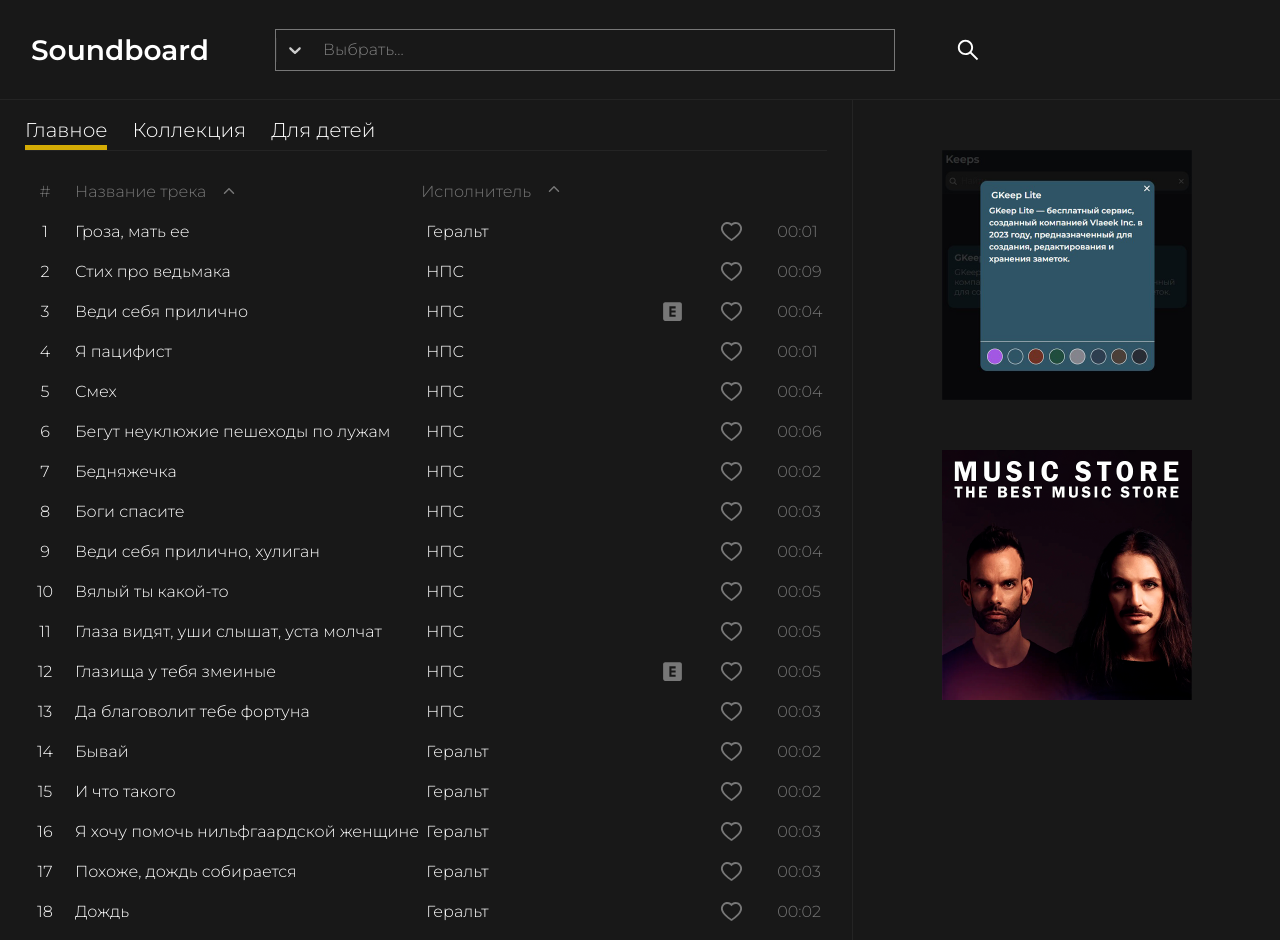
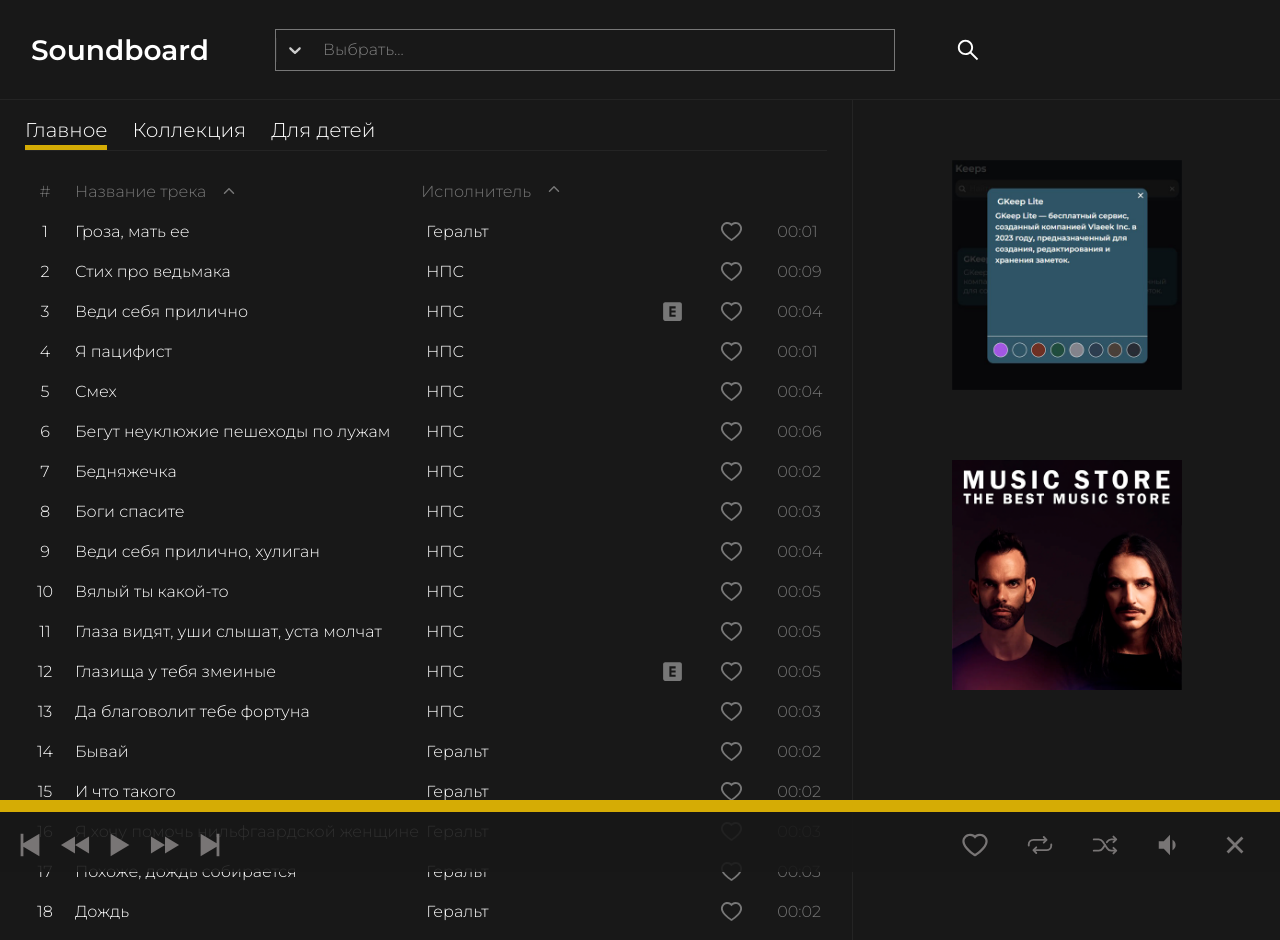
Before and after one commit to Vlaek/Soundboard-React, a React (Vite) app: page / in a window 1280 px wide. Shown: the top 940 px of the page. Built offline with nearby package versions, Linux system fonts and the light colour scheme.

Commit message:
add functionality

```diff
--- a/package.json
+++ b/package.json
@@ -12,11 +12,13 @@
 	"dependencies": {
 		"@types/node": "^20.6.2",
 		"@types/react-select": "^5.0.1",
+		"@types/react-transition-group": "^4.4.6",
 		"classnames": "^2.3.2",
 		"react": "^18.2.0",
 		"react-dom": "^18.2.0",
 		"react-icons": "^4.11.0",
 		"react-select": "^5.7.4",
+		"react-transition-group": "^4.4.5",
 		"sass": "^1.67.0",
 		"use-sound": "^4.0.1"
 	},
--- a/src/App.tsx
+++ b/src/App.tsx
@@ -110,7 +110,6 @@ const App: FC = () => {
 					/>
 				}
 			/>
-			{currentTrack && (
 			<Player
 				{...{
 					tracks,
@@ -120,9 +119,10 @@ const App: FC = () => {
 					currentTrack,
 					isPlaying,
 					setIsPlaying,
+					likes,
 				}}
+				setLike={onSetLike}
 			/>
-			)}
 		</div>
 	)
 }
--- a/src/components/Aside/Banner/Banner.module.scss
+++ b/src/components/Aside/Banner/Banner.module.scss
@@ -2,9 +2,14 @@
 	width: 250px;
 	height: 250px;
 	margin: 0px auto 50px;
+	padding: 10px;
 
 	img {
 		width: 100%;
 		user-select: none;
 	}
+
+	&:hover {
+		outline: 3px solid #d5ac05;
+	}
 }
--- a/src/components/Items/Item/Item.tsx
+++ b/src/components/Items/Item/Item.tsx
@@ -51,7 +51,11 @@ const Item: FC<ItemProps> = ({
 			<div className={styles.idContainer}>
 				{isFocused ? (
 					item.id === currentTrack?.id ? (
-						<AiFillPauseCircle className={cl(styles.play, styles.active)} />
+						isPlaying ? (
+							<AiFillPauseCircle className={styles.play} />
+						) : (
+							<AiFillPlayCircle className={cl(styles.play, styles.active)} />
+						)
 					) : (
 						<AiFillPlayCircle className={styles.play} />
 					)
@@ -59,7 +63,7 @@ const Item: FC<ItemProps> = ({
 					isPlaying ? (
 						<div className={styles.is_play}></div>
 					) : (
-						<AiFillPauseCircle className={styles.play} />
+						<AiFillPlayCircle className={styles.play} />
 					)
 				) : (
 					<div className={styles.id}>{index + 1}</div>
--- a/src/components/Player/Buttons/Buttons.tsx
+++ b/src/components/Player/Buttons/Buttons.tsx
@@ -21,18 +21,20 @@ interface ButtonsProps {
 const Buttons: FC<ButtonsProps> = memo(
 	({ handleNext, handlePrevious, skipForward, skipBackward, togglePlayPause, isPlaying }) => {
 		return (
-			<div className={styles.buttons}>
+			<div className={styles.buttons} title='Включить предыдущий трек'>
 				<button onClick={handlePrevious}>
 					<IoPlaySkipBackSharp />
 				</button>
-				<button onClick={skipBackward}>
+				<button onClick={skipBackward} title='Перемотать назад'>
 					<IoPlayBackSharp />
 				</button>
-				<button onClick={togglePlayPause}>{isPlaying ? <IoPauseSharp /> : <IoPlaySharp />}</button>
-				<button onClick={skipForward}>
+				<button onClick={togglePlayPause} title='Включить / выключить'>
+					{isPlaying ? <IoPauseSharp /> : <IoPlaySharp />}
+				</button>
+				<button onClick={skipForward} title='Перемотать вперед'>
 					<IoPlayForwardSharp />
 				</button>
-				<button onClick={handleNext}>
+				<button onClick={handleNext} title='Включить следующий трек'>
 					<IoPlaySkipForwardSharp />
 				</button>
 			</div>
--- a/src/components/Player/Controls/Controls.module.scss
+++ b/src/components/Player/Controls/Controls.module.scss
@@ -9,3 +9,27 @@
 	display: flex;
 	justify-content: space-between;
 }
+
+.right {
+	display: flex;
+	padding-right: 20px;
+}
+
+.button {
+	width: 50px;
+	height: 100%;
+	font-size: 30px;
+	margin-left: 15px;
+	color: #787575;
+	background-color: inherit;
+	cursor: pointer;
+	transition: color 0.3s ease;
+
+	&:hover {
+		color: #dcdcdc;
+	}
+
+	&.active {
+		color: #d5ac05;
+	}
+}
--- a/src/components/Player/Controls/Controls.tsx
+++ b/src/components/Player/Controls/Controls.tsx
@@ -1,9 +1,12 @@
 import { FC, useCallback, useEffect, useRef, useState } from 'react'
+import { IoRepeatOutline, IoShuffle, IoCloseSharp } from 'react-icons/io5'
+import { AiFillHeart, AiOutlineHeart } from 'react-icons/ai'
 import { ITrack } from '../../../types/types'
-import styles from './Controls.module.scss'
 import Display from '../Display/Display'
 import Buttons from '../Buttons/Buttons'
 import Volume from './../Volume/Volume'
+import cn from 'classnames'
+import styles from './Controls.module.scss'
 
 interface ControlsProps {
 	audioRef: React.RefObject<HTMLAudioElement>
@@ -13,12 +16,14 @@ interface ControlsProps {
 	tracks: ITrack[]
 	trackIndex: number
 	setTrackIndex: React.Dispatch<React.SetStateAction<number>>
-	setCurrentTrack: (track: ITrack) => void
+	setCurrentTrack: React.Dispatch<React.SetStateAction<ITrack | null>>
 	progressRef: React.RefObject<HTMLDivElement>
 	currentTrack: ITrack | null
 	setDuration: React.Dispatch<React.SetStateAction<number>>
 	isPlaying: boolean
 	setIsPlaying: React.Dispatch<React.SetStateAction<boolean>>
+	isLike: boolean
+	setLike: (like: ITrack) => void
 }
 
 const Controls: FC<ControlsProps> = ({
@@ -35,9 +40,13 @@ const Controls: FC<ControlsProps> = ({
 	setDuration,
 	isPlaying,
 	setIsPlaying,
+	isLike,
+	setLike,
 }) => {
 	const [volume, setVolume] = useState(10)
 	const [muteVolume, setMuteVolume] = useState(false)
+	const [isRandom, setIsRandom] = useState(false)
+	const [isRepeat, setIsRepeat] = useState(false)
 
 	const togglePlayPause = useCallback(() => {
 		setIsPlaying(prev => !prev)
@@ -71,15 +80,37 @@ const Controls: FC<ControlsProps> = ({
 		playAnimationRef.current = requestAnimationFrame(repeat)
 	}, [isPlaying, audioRef, repeat])
 
+	const getRandomTrack = useCallback(() => {
+		let randomIndex
+
+		do {
+			randomIndex = Math.floor(Math.random() * tracks.length)
+		} while (randomIndex === trackIndex)
+
+		setTrackIndex(randomIndex)
+		setCurrentTrack(tracks[randomIndex])
+	}, [setCurrentTrack, setTrackIndex, trackIndex, tracks])
+
 	const handleNext = useCallback(() => {
 		if (trackIndex >= tracks.length - 1) {
 			setTrackIndex(0)
 			setCurrentTrack(tracks[0])
 		} else {
+			if (isRandom) {
+				getRandomTrack()
+			} else {
 				setTrackIndex(prev => prev + 1)
 				setCurrentTrack(tracks[trackIndex + 1])
 			}
-	}, [setCurrentTrack, setTrackIndex, trackIndex, tracks])
+		}
+	}, [getRandomTrack, isRandom, setCurrentTrack, setTrackIndex, trackIndex, tracks])
+
+	const handleRepeat = () => {
+		if (audioRef.current) {
+			audioRef.current.currentTime = 0 // Устанавливаем текущее время в начало трека
+			audioRef.current.play() // Возобновляем воспроизведение
+		}
+	}
 
 	const handlePrevious = () => {
 		if (trackIndex === 0) {
@@ -167,9 +198,37 @@ const Controls: FC<ControlsProps> = ({
 						trackIndex,
 						setTrackIndex,
 						setCurrentTrack,
+						handleNext,
+						isRepeat,
+						handleRepeat,
 					}}
 				/>
 			</div>
+			<div className={styles.right}>
+				<button
+					className={cn(styles.button, { [styles.active]: isLike })}
+					onClick={() => {
+						currentTrack && setLike(currentTrack)
+					}}
+				>
+					{isLike ? <AiFillHeart /> : <AiOutlineHeart />}
+				</button>
+				<button
+					className={cn(styles.button, { [styles.active]: isRepeat })}
+					onClick={() => setIsRepeat(!isRepeat)}
+					title='Повторять'
+				>
+					<IoRepeatOutline />
+				</button>
+
+				<button
+					className={cn(styles.button, { [styles.active]: isRandom })}
+					onClick={() => setIsRandom(!isRandom)}
+					title='В случайном порядке'
+				>
+					<IoShuffle />
+				</button>
+
 				<Volume
 					{...{
 						volume,
@@ -178,6 +237,14 @@ const Controls: FC<ControlsProps> = ({
 						setMuteVolume,
 					}}
 				/>
+				<button
+					className={styles.button}
+					onClick={() => setCurrentTrack(null)}
+					title='Закрыть плеер'
+				>
+					<IoCloseSharp />
+				</button>
+			</div>
 		</div>
 	)
 }
--- a/src/components/Player/Display/Display.tsx
+++ b/src/components/Player/Display/Display.tsx
@@ -7,23 +7,13 @@ interface DisplayProps {
 	audioRef: React.RefObject<HTMLAudioElement>
 	setDuration: (duration: number) => void
 	progressBarRef: React.RefObject<HTMLInputElement>
-	tracks: ITrack[]
-	trackIndex: number
-	setTrackIndex: React.Dispatch<React.SetStateAction<number>>
-	setCurrentTrack: (track: ITrack) => void
+	handleNext: () => void
+	isRepeat: boolean
+	handleRepeat: () => void
 }
 
 const Display: FC<DisplayProps> = memo(
-	({
-		currentTrack,
-		audioRef,
-		setDuration,
-		progressBarRef,
-		tracks,
-		trackIndex,
-		setTrackIndex,
-		setCurrentTrack,
-	}) => {
+	({ currentTrack, audioRef, setDuration, progressBarRef, handleNext, isRepeat, handleRepeat }) => {
 		const onLoadedMetadata = () => {
 			const seconds = audioRef.current?.duration
 			if (seconds) {
@@ -31,16 +21,6 @@ const Display: FC<DisplayProps> = memo(
 			}
 			if (progressBarRef.current) {
 				progressBarRef.current.max = String(seconds)
-			}
-		}
-
-		const handleNext = () => {
-			if (trackIndex >= tracks.length - 1) {
-				setTrackIndex(0)
-				setCurrentTrack(tracks[0])
-			} else {
-				setTrackIndex(prev => prev + 1)
-				setCurrentTrack(tracks[trackIndex + 1])
 			}
 		}
 
@@ -55,7 +35,7 @@ const Display: FC<DisplayProps> = memo(
 						src={`/tracks/${currentTrack.file}`}
 						ref={audioRef}
 						onLoadedMetadata={onLoadedMetadata}
-						onEnded={handleNext}
+						onEnded={() => (isRepeat ? handleRepeat() : handleNext())}
 					/>
 				)}
 			</div>
--- a/src/components/Player/Player.module.scss
+++ b/src/components/Player/Player.module.scss
@@ -4,5 +4,18 @@
 	left: 0;
 	width: 100%;
 	height: 72px;
+	transform: translateY(72px);
 	background-color: rgba(24, 24, 24, 0.9);
+
+	&_enter_done {
+		transform: translateY(0px);
+		transition: transform 0.2s ease-in-out;
+	}
+	&_exit {
+		transform: translateY(0px);
+	}
+	&_exit_active {
+		transform: translateY(72px);
+		transition: transform 0.4s ease-in-out;
+	}
 }
--- a/src/components/Player/Player.tsx
+++ b/src/components/Player/Player.tsx
@@ -3,6 +3,7 @@ import styles from './Player.module.scss'
 import Controls from './Controls/Controls'
 import ProgressBar from './ProgressBar/ProgressBar'
 import { ITrack } from '../../types/types'
+import { CSSTransition } from 'react-transition-group'
 
 interface PlayerProps {
 	currentTrack: ITrack | null
@@ -12,6 +13,8 @@ interface PlayerProps {
 	isPlaying: boolean
 	setIsPlaying: React.Dispatch<React.SetStateAction<boolean>>
 	tracks: ITrack[]
+	likes: ITrack[]
+	setLike: (like: ITrack) => void
 }
 
 const Player: FC<PlayerProps> = ({
@@ -22,16 +25,29 @@ const Player: FC<PlayerProps> = ({
 	isPlaying,
 	setIsPlaying,
 	tracks,
+	likes,
+	setLike,
 }) => {
 	const [timeProgress, setTimeProgress] = useState(0)
 	const [duration, setDuration] = useState(0)
 
+	const playerRef = useRef(null)
 	const audioRef = useRef<HTMLAudioElement>(null)
 	const progressBarRef = useRef<HTMLInputElement>(null)
 	const progressRef = useRef<HTMLDivElement>(null)
 
 	return (
-		<div className={styles.player}>
+		<CSSTransition
+			in={Boolean(currentTrack)}
+			timeout={300}
+			nodeRef={playerRef}
+			classNames={{
+				enterDone: styles.player_enter_done,
+				exit: styles.player_exit,
+				exitActive: styles.player_exit_active,
+			}}
+		>
+			<div className={styles.player} ref={playerRef}>
 				<ProgressBar {...{ progressBarRef, audioRef, timeProgress, duration, progressRef }} />
 				<Controls
 					{...{
@@ -48,9 +64,12 @@ const Player: FC<PlayerProps> = ({
 						setDuration,
 						isPlaying,
 						setIsPlaying,
+						setLike,
 					}}
+					isLike={likes.some(like => currentTrack?.id === like.id)}
 				/>
 			</div>
+		</CSSTransition>
 	)
 }
 
--- a/src/components/Player/Volume/Volume.module.scss
+++ b/src/components/Player/Volume/Volume.module.scss
@@ -1,6 +1,7 @@
 .volume {
 	height: 100%;
-	width: 150px;
+	width: 50px;
+	margin-left: 15px;
 	position: relative;
 
 	input {
@@ -9,17 +10,19 @@
 	}
 }
 
-.btn_volume {
+.button {
+	width: 50px;
 	height: 100%;
 	font-size: 30px;
+
 	color: #787575;
 	background-color: inherit;
 	cursor: pointer;
 	transition: color 0.3s ease;
-	margin-left: 15px;
 
 	&:hover {
 		color: #dcdcdc;
+
 		+ .volumeContainer {
 			visibility: visible;
 			.inputContainer {
--- a/src/components/Player/Volume/Volume.tsx
+++ b/src/components/Player/Volume/Volume.tsx
@@ -12,7 +12,11 @@ interface VolumeProps {
 const Volume: FC<VolumeProps> = memo(({ volume, setVolume, muteVolume, setMuteVolume }) => {
 	return (
 		<div className={styles.volume}>
-			<button className={styles.btn_volume} onClick={() => setMuteVolume(prev => !prev)}>
+			<button
+				className={styles.button}
+				onClick={() => setMuteVolume(prev => !prev)}
+				title='Громкость'
+			>
 				{muteVolume || volume === 0 ? (
 					<IoMdVolumeOff />
 				) : volume < 40 ? (
```
Also changed, not shown: 1 other file (tests, documents, lock files or other folders). Lines whose indentation alone changed are shown as unchanged.
